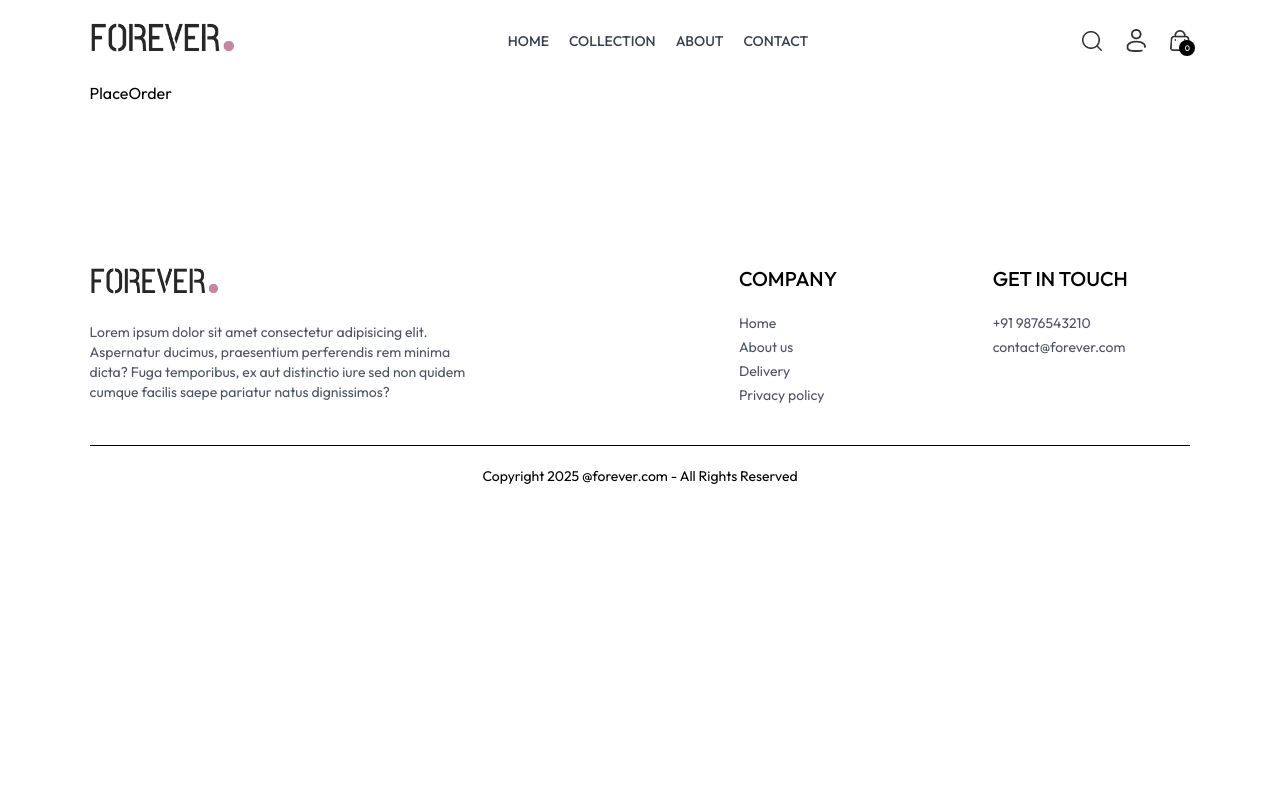
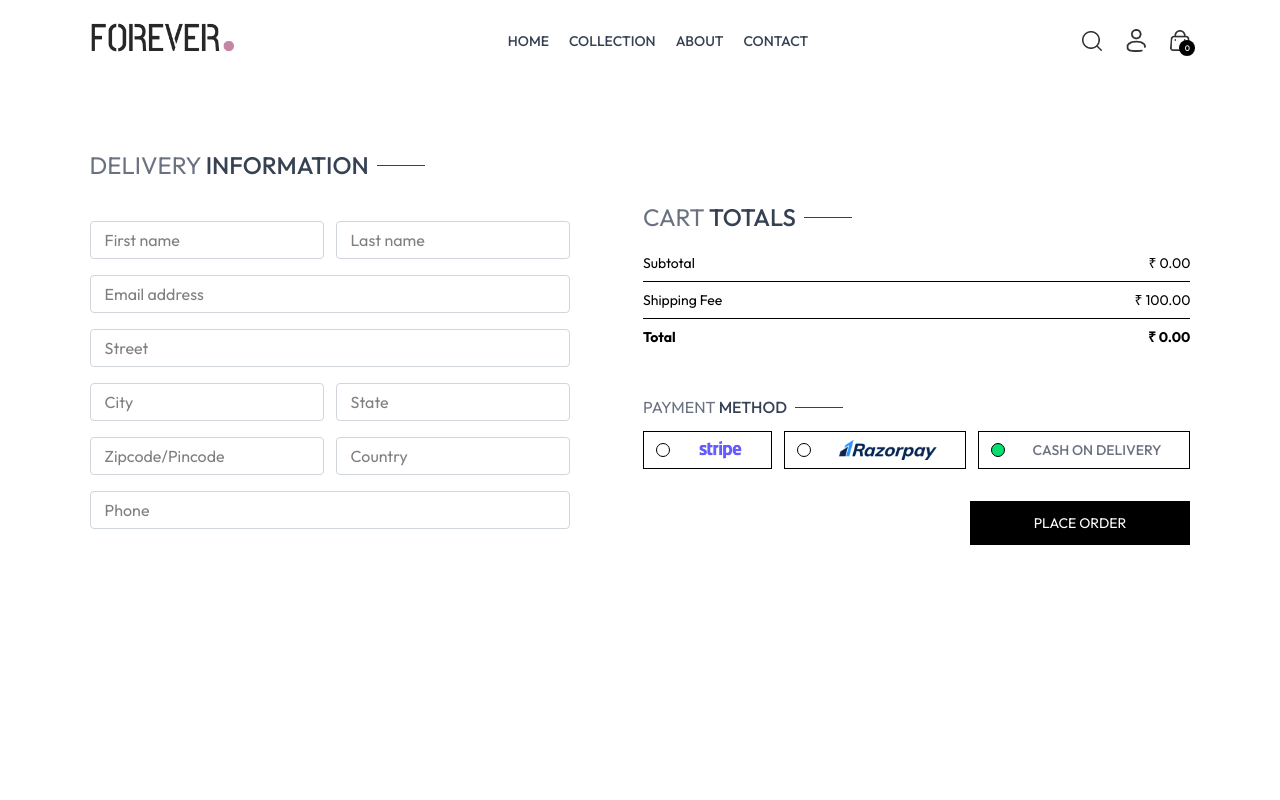
Before and after one commit to shashank2043/e-commerce, a React (Vite) app in the folder frontend/: page /place-order in a window 1280 px wide. Shown: the top 800 px of the page. Built offline with nearby package versions, Linux system fonts and the light colour scheme.

Commit message:
Designed place order and oders page

```diff
--- a/frontend/src/components/CartTotal.jsx
+++ b/frontend/src/components/CartTotal.jsx
@@ -1,9 +1,33 @@
-import React from 'react'
+import React, { useContext } from "react";
+import { ShopContext } from "../context/ShopContext";
+import Title from "./Title";
 
 const CartTotal = () => {
+
+  const { currency, delivery_fee, getCartAmount } = useContext(ShopContext);
+
   return (
-    <div>CartTotal</div>
-  )
-}
+  <div className="w-full">
+    <div className="text-2xl">
+      <Title text1={'CART'} text2={'TOTALS'} />
+    </div>
+    <div className="flex flex-col gap-2 mt-2 text-sm">
+      <div className="flex justify-between">
+        <p>Subtotal</p>
+        <p>{currency} {getCartAmount()}.00</p>
+      </div>
+      <hr />
+      <div className="flex justify-between">
+        <p>Shipping Fee</p>
+        <p>{currency} {delivery_fee}.00</p>
+      </div>
+      <hr />
+      <div className="flex justify-between">
+        <b>Total</b>
+        <b>{currency} {getCartAmount()===0 ? 0:getCartAmount()+delivery_fee}.00</b>
+      </div>
+    </div>
+  </div>);
+};
 
-export default CartTotal
+export default CartTotal;
--- a/frontend/src/context/ShopContext.jsx
+++ b/frontend/src/context/ShopContext.jsx
@@ -1,6 +1,8 @@
 import { createContext, useEffect, useState } from "react";
 import { products } from "../assets/assets";
 import { toast } from "react-toastify";
+import {useNavigate} from 'react-router-dom';
+
 export const ShopContext = createContext();
 
 const ShopContextProvider = (props) => {
@@ -9,6 +11,7 @@
   const [search, setSearch] = useState("");
   const [showSearch, setShowSearch] = useState(false);
   const [cartItems, setCartItems] = useState({});
+  const navigate = useNavigate();
 
   const addToCart = async (itemId, size) => {
     if (!size) {
@@ -29,29 +32,42 @@
     setCartItems(cartData);
   };
 
-  const getCartCount = ()=>{
-    let totalCount =0;
-    for(const items in cartItems){
-      for(const item in cartItems[items]){
+  const getCartCount = () => {
+    let totalCount = 0;
+    for (const items in cartItems) {
+      for (const item in cartItems[items]) {
         try {
           if (cartItems[items][item] > 0) {
             totalCount += cartItems[items][item];
           }
-        } catch (error) {
-
-        }
+        } catch (error) {}
       }
     }
     return totalCount;
-  }
+  };
 
   const updateQuantity = async (itemId, size, quantity) => {
-    let cartData = structuredClone(cartItems)
+    let cartData = structuredClone(cartItems);
 
-    cartData[itemId][size]=quantity;
+    cartData[itemId][size] = quantity;
 
     setCartItems(cartData);
-  }
+  };
+
+  const getCartAmount = () => {
+    let totalAmount = 0;
+    for (const items in cartItems) {
+      let itemInfo = products.find((product) => product._id === items);
+      for (const item in cartItems[items]) {
+        try {
+          if (cartItems[items][item] > 0) {
+            totalAmount += itemInfo.price * cartItems[items][item];
+          }
+        } catch (error) {}
+      }
+    }
+    return totalAmount;
+  };
 
   const value = {
     products,
@@ -65,6 +81,8 @@
     addToCart,
     getCartCount,
     updateQuantity,
+    getCartAmount,
+    navigate,
   };
 
   return (
--- a/frontend/src/pages/Cart.jsx
+++ b/frontend/src/pages/Cart.jsx
@@ -2,9 +2,10 @@
 import { ShopContext } from "../context/ShopContext";
 import Title from "../components/Title";
 import { assets } from "../assets/assets";
+import CartTotal from "../components/CartTotal";
 
 const Cart = () => {
-  const { products, currency, cartItems, updateQuantity } = useContext(ShopContext);
+  const { products, currency, cartItems, updateQuantity, navigate } = useContext(ShopContext);
   const [cartData, setCartData] = useState([]);
 
   useEffect(() => {
@@ -55,6 +56,14 @@
           );
         })}
       </div>
+      <div className="flex justify-end my-20">
+        <div className="w-full sm:w-[450px]">
+          <CartTotal />
+          <div className="w-full text-end">
+            <button onClick={()=>navigate('/place-order')} className='bg-black text-white text-sm my-8 px-8 py-3 cursor-pointer'>PROCEED TO CHECKOUT</button>
+          </div>
+        </div>
+      </div>
     </div>
   );
 };
--- a/frontend/src/pages/Orders.jsx
+++ b/frontend/src/pages/Orders.jsx
@@ -1,8 +1,44 @@
-import React from 'react'
+import React, { useContext } from 'react'
+import { ShopContext } from '../context/ShopContext'
+import Title from '../components/Title';
 
 const Orders = () => {
+
+  const {products, currency} = useContext(ShopContext);
+
   return (
-    <div>Orders</div>
+    <div className='border-t pt-16'>
+      <div className="text-2xl">
+        <Title text1={'MY'} text2={'ORDERS'} />
+      </div>
+      <div>
+        {
+          products.slice(1,4).map((item,index)=>(
+            <div key={index} className='py-4 border-t border-b text-gray-700 flex flex-col md:flex-row md:items-center md:justify-between gap-4'>
+              <div className='flex items-start gap-6 text-sm'>
+                <img className='w-16 sm:w-20' src={item.image[0]} alt="" />
+                <div>
+                  <p className='sm:text-base font-medium'>{item.name}</p>
+                  <div className='flex items-center gap-3 mt-2 text-base text-gray-700'>
+                    <p className='text-lg'>{currency}{item.price}</p>
+                    <p>Quantity: 1</p>
+                    <p>Size: M</p>
+                  </div>
+                  <p>Date: <span className='text-gray-400'>25, July, 2025</span></p>
+                </div>
+              </div>
+              <div className='md:w-1/2 flex justify-between'>
+                <div className='flex items-center gap-2'>
+                  <p className='min-w-2 h-2 rounded-full bg-green-500'></p>
+                  <p className='text-sm md:text-base'>Ready to ship</p>
+                </div>
+                <button className='border px-4 py-2 text-sm font-medium rounded-sm'>Track Order</button>
+              </div>
+            </div>
+          ))
+        }
+      </div>
+    </div>
   )
 }
 
--- a/frontend/src/pages/PlaceOrder.jsx
+++ b/frontend/src/pages/PlaceOrder.jsx
@@ -1,8 +1,66 @@
-import React from 'react'
+import React, { useContext, useState } from 'react'
+import Title from '../components/Title'
+import CartTotal from '../components/CartTotal'
+import { assets } from '../assets/assets'
+import { ShopContext } from '../context/ShopContext'
 
 const PlaceOrder = () => {
+
+  const [method, setMethod] = useState('cod');
+
+  const {navigate} = useContext(ShopContext);
+
   return (
-    <div>PlaceOrder</div>
+    <div className='flex flex-col sm:flex-row justify-between gap-4 pt-5 sm:pt-14 min-h-[80vh]'>
+      {/* Left Side */}
+      <div className='flex flex-col gap-4 w-full sm:max-w-[480px]'>
+        <div className='text-xl sm:text-2xl my-3'>
+          <Title text1={'DELIVERY'} text2={'INFORMATION'}/>
+        </div>
+        <div className='flex gap-3'>
+          <input className='border border-gray-300 rounded py-1.5 px-3.5 w-full' placeholder='First name' type="text" />
+          <input className='border border-gray-300 rounded py-1.5 px-3.5 w-full' placeholder='Last name' type="text" />
+        </div>
+        <input className='border border-gray-300 rounded py-1.5 px-3.5 w-full' placeholder='Email address' type="email" />
+        <input className='border border-gray-300 rounded py-1.5 px-3.5 w-full' placeholder='Street' type="text" />
+        <div className='flex gap-3'>
+          <input className='border border-gray-300 rounded py-1.5 px-3.5 w-full' placeholder='City' type="text" />
+          <input className='border border-gray-300 rounded py-1.5 px-3.5 w-full' placeholder='State' type="text" />
+        </div>
+        <div className='flex gap-3'>
+          <input className='border border-gray-300 rounded py-1.5 px-3.5 w-full' placeholder='Zipcode/Pincode' type="number" />
+          <input className='border border-gray-300 rounded py-1.5 px-3.5 w-full' placeholder='Country' type="text" />
+        </div>
+        <input className='border border-gray-300 rounded py-1.5 px-3.5 w-full' placeholder='Phone' type="number" />
+      </div>
+      {/* Right Side */}
+      <div className='mt-8'>
+        <div className='mt-8 min-w-80'>
+          <CartTotal />
+        </div>
+        <div className="mt-12">
+          <Title text1={'PAYMENT'} text2={'METHOD'} />
+          {/* Payemnt Method Selection */}
+          <div className='flex gap-3 flex-col lg:flex-row'>
+            <div onClick={()=>setMethod('stripe')} className="flex items-center gap-3 border p-2 px-3 cursor-pointer">
+              <p className={`min-w-3.5 h-3.5 border rounded-full ${method==='stripe'? 'bg-green-400' : ''}`}></p>
+              <img className='h-5 mx-4' src={assets.stripe_logo} alt="" />
+            </div>
+            <div onClick={()=>setMethod('razorpay')} className="flex items-center gap-3 border p-2 px-3 cursor-pointer">
+              <p className={`min-w-3.5 h-3.5 border rounded-full ${method==='razorpay'? 'bg-green-400' : ''}`}></p>
+              <img className='h-5 mx-4' src={assets.razorpay_logo} alt="" />
+            </div>
+            <div onClick={()=>setMethod('cod')} className="flex items-center gap-3 border p-2 px-3 cursor-pointer">
+              <p className={`min-w-3.5 h-3.5 border rounded-full ${method==='cod'? 'bg-green-400' : ''}`}></p>
+              <p className='text-gray-500 text-sm font-medium mx-4'>CASH ON DELIVERY</p>
+            </div>
+          </div>
+          <div className='w-full text-end mt-8'>
+            <button onClick={()=>navigate('/orders')} className='bg-black text-white px-16 py-3 text-sm'>PLACE ORDER</button>
+          </div>
+        </div>
+      </div>
+    </div>
   )
 }
 
```
